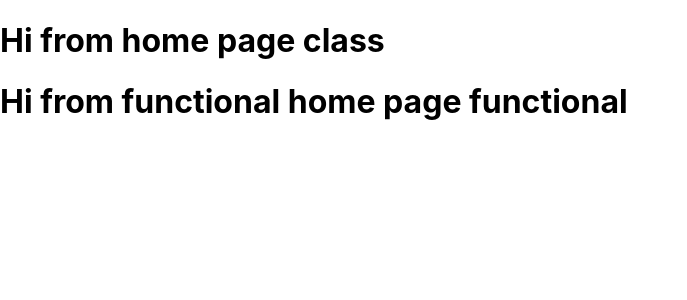
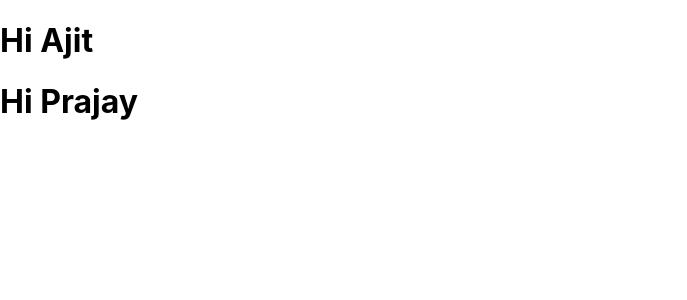
Before and after one commit to ajittupe2548/react-practice, a React (Create React App) app: page / in a window 1280 px wide. Shown: the top 300 px of the page, without its empty margins (0-687 px from the left). Built offline with nearby package versions, Linux system fonts and the light colour scheme.

Commit message:
Added : Components and Props

```diff
--- a/src/App.js
+++ b/src/App.js
@@ -5,8 +5,8 @@ import F_Home from './Components/f_home';
 function App() {
   return (
     <div className="App">
-      <C_Home/>
-      <F_Home/>
+      <C_Home name="Ajit"/>
+      <F_Home name="Prajay"/>
     </div>
   );
 }
--- a/src/Components/c_home.js
+++ b/src/Components/c_home.js
@@ -4,7 +4,7 @@ class c_home extends Component {
     render() {
         return (
             <div>
-                <h1 className="heading">Hi from home page class</h1>
+                <h1 className="heading">Hi {this.props.name}</h1>
             </div>
         )
     }
--- a/src/Components/f_home.js
+++ b/src/Components/f_home.js
@@ -1,9 +1,9 @@
 import React from 'react'
 
-function f_home() {
+function f_home(props) {
     return (
         <div>
-            <h1>Hi from functional home page functional</h1>
+            <h1>Hi {props.name}</h1>
         </div>
     )
 }
```
